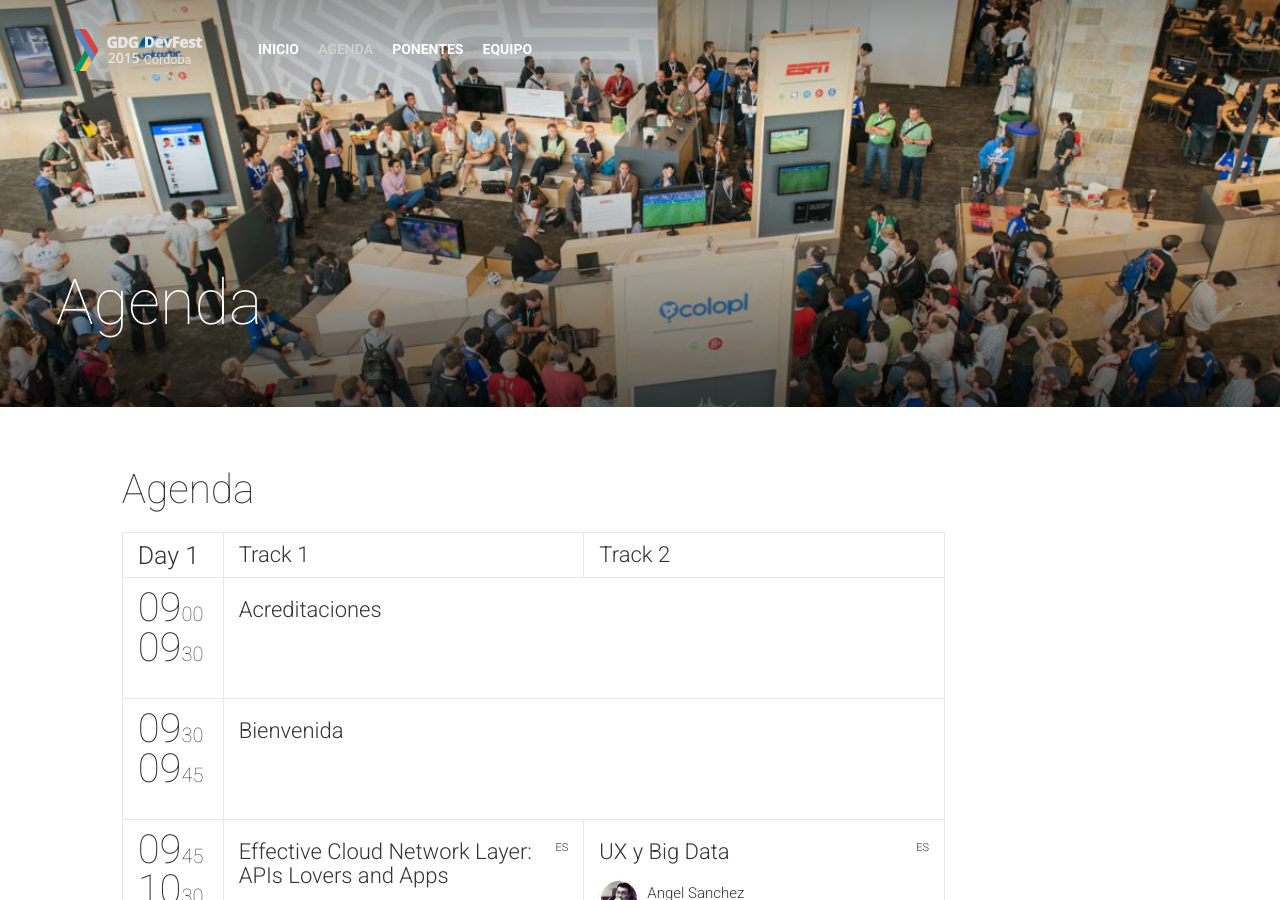
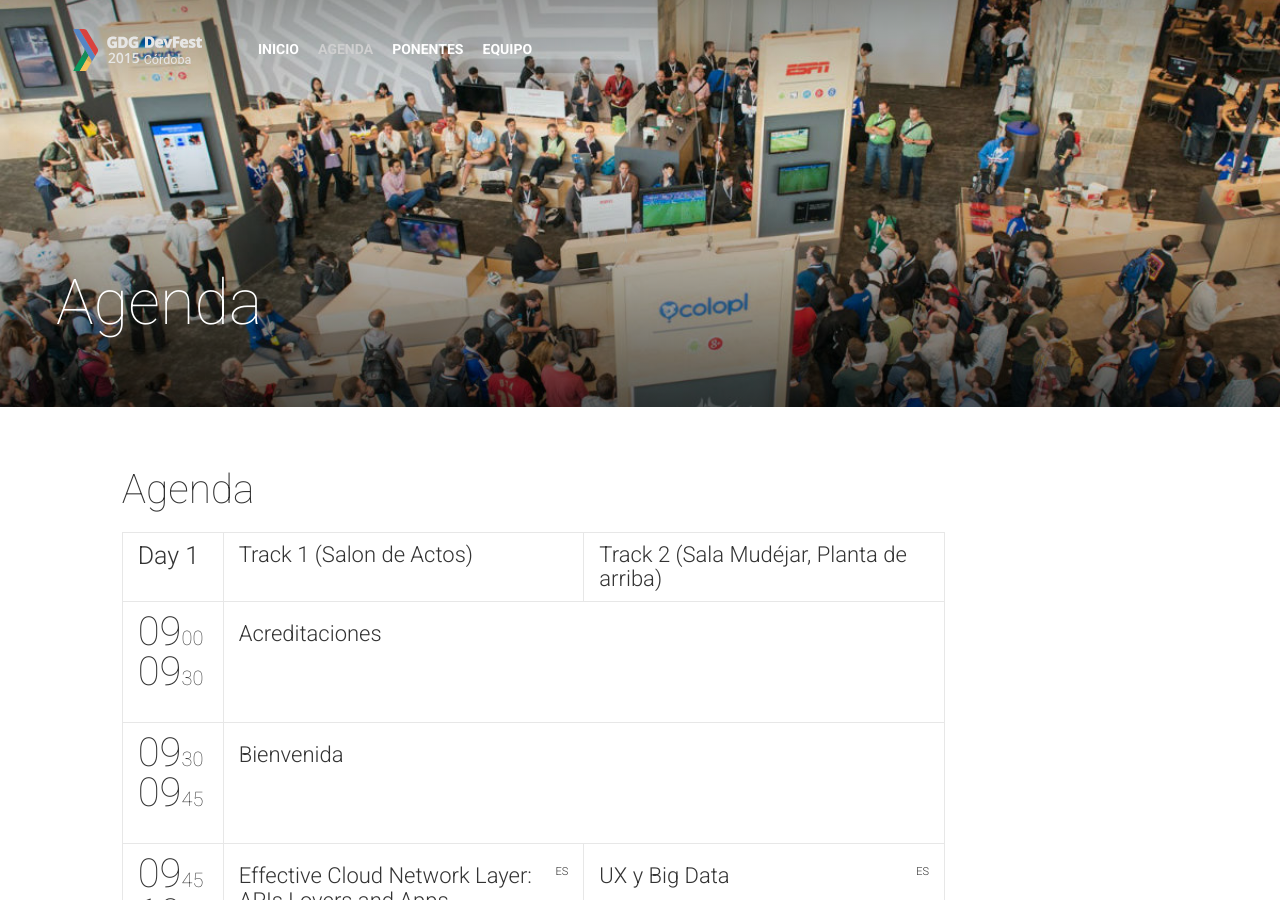
Before and after one commit to GDGCordoba/DevFest2015, a Jekyll site: the page built from schedule.html, in a window 1280 px wide and 900 px high. Built offline with Jekyll 4.4.1, drawn with Linux system fonts in a browser that asks for light colours; nearby versions of some CDN libraries; comment, search, counter and statistics services are not loaded.

Commit message:
Añadidas salas de los tracks

```diff
--- a/_data/schedule.yml
+++ b/_data/schedule.yml
@@ -2,8 +2,8 @@
   date: "06-11-2015"
   dateReadable: "Agenda"
   tracks:
-    - {title: "Track 1", color: "#F44336"}
-    - {title: "Track 2", color: "#2196F3"}
+    - {title: "Track 1 (Salon de Actos)", color: "#F44336"}
+    - {title: "Track 2 (Sala Mudéjar, Planta de arriba)", color: "#2196F3"}
 
   timeslots:
     - {
```
